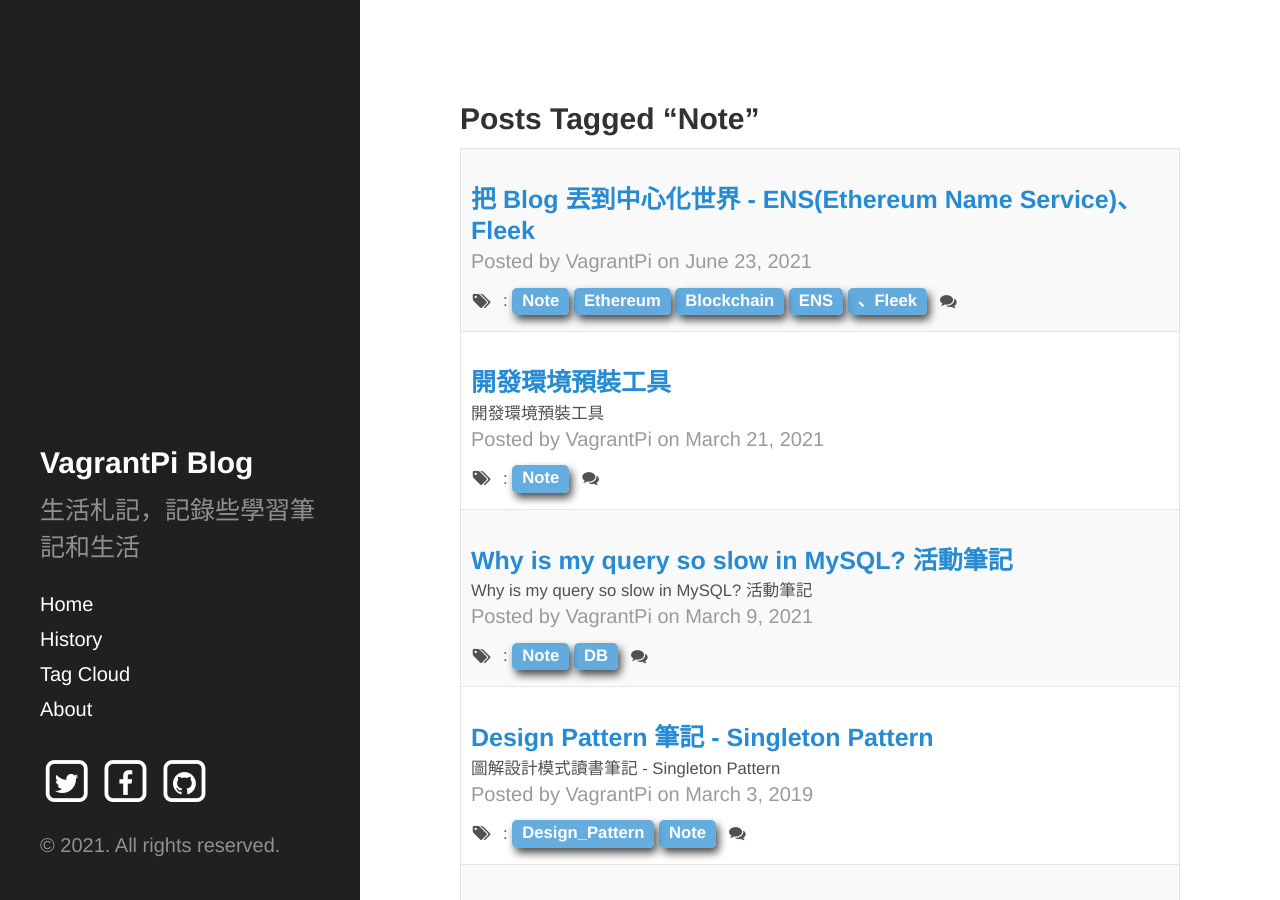
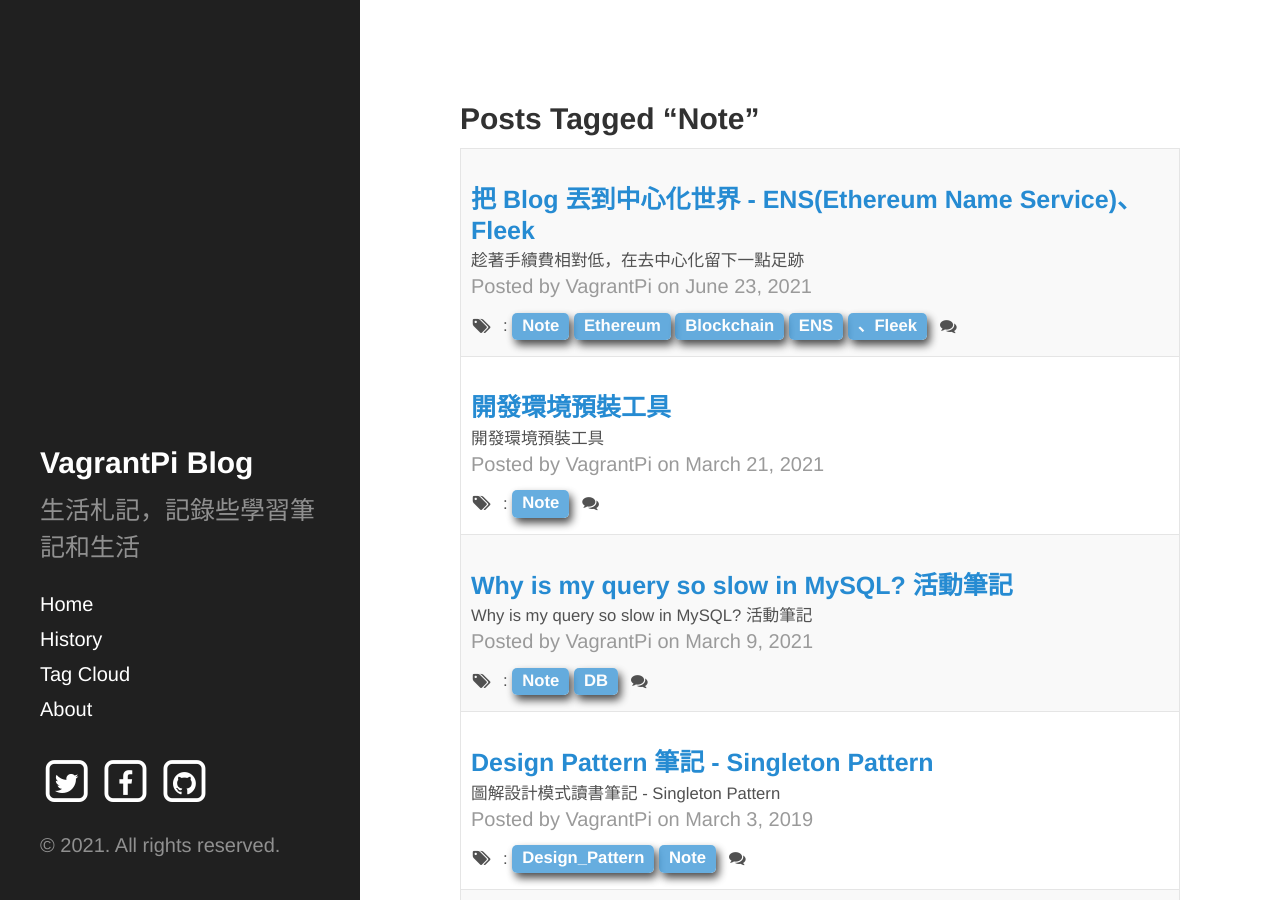
Before and after one commit to VagrantPi/VagrantPi.github.io, a Jekyll site: the page tags/Note/index.html, which Jekyll copies as it is, in a window 1280 px wide and 900 px high. Built offline with Jekyll 4.4.1, drawn with Linux system fonts in a browser that asks for light colours; comment, search, counter and statistics services are not loaded.

Commit message:
update post description

```diff
--- a/_posts/2021-06-23-ens-fleek.md
+++ b/_posts/2021-06-23-ens-fleek.md
@@ -1,8 +1,8 @@
 ---
 layout: post
 title: "把 Blog 丟到中心化世界 - ENS(Ethereum Name Service)、Fleek"
-subtitle:
-description: "ENS(Ethereum Name Service)、Fleek"
+subtitle: 趁著手續費相對低，在去中心化留下一點足跡
+description: "趁著手續費相對低，在去中心化留下一點足跡"
 author: VagrantPi
 tags: Note Ethereum Blockchain ENS 、Fleek
 imgurl-fb: /public/img/index/ens.png
```
Also changed, not shown: other parts of _posts/2021-06-23-ens-fleek.md (+4 -0 lines), public/img/post/ens/CD.png (added).
